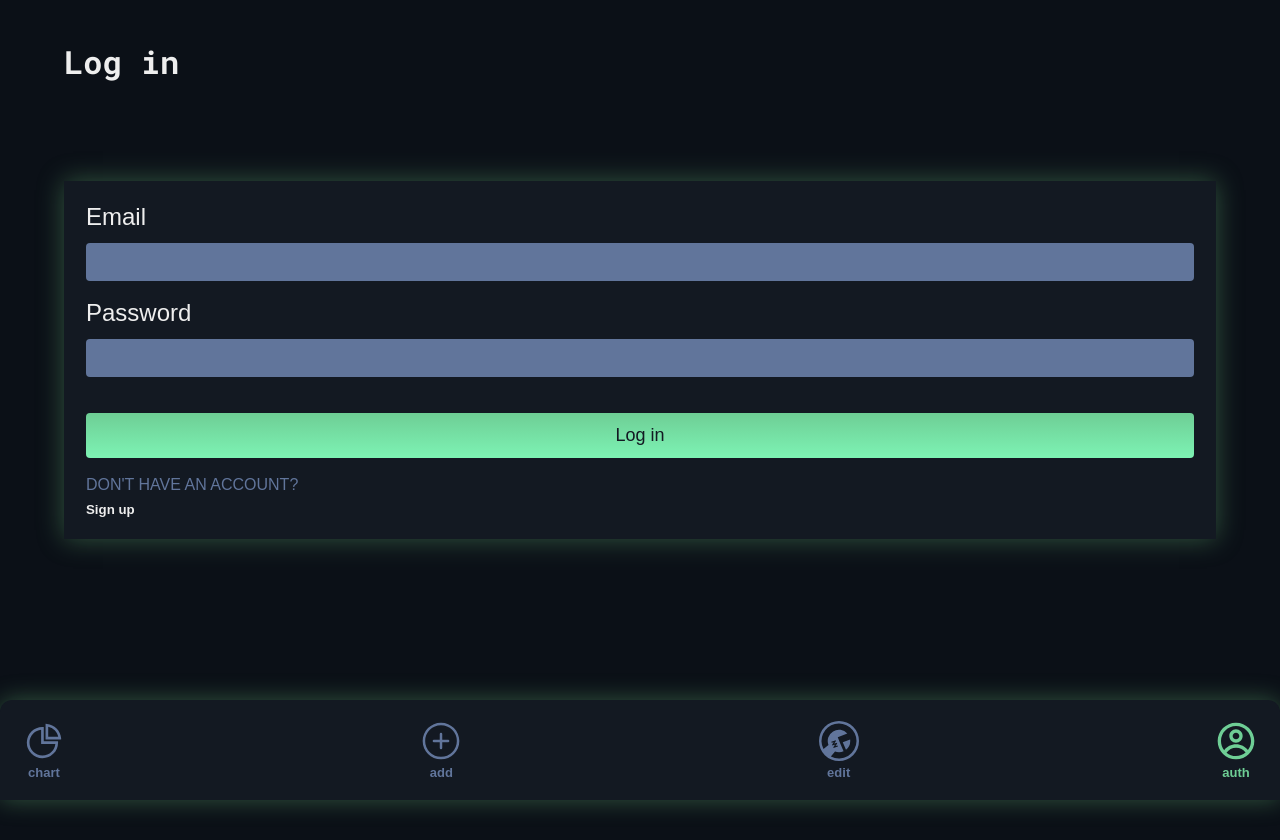
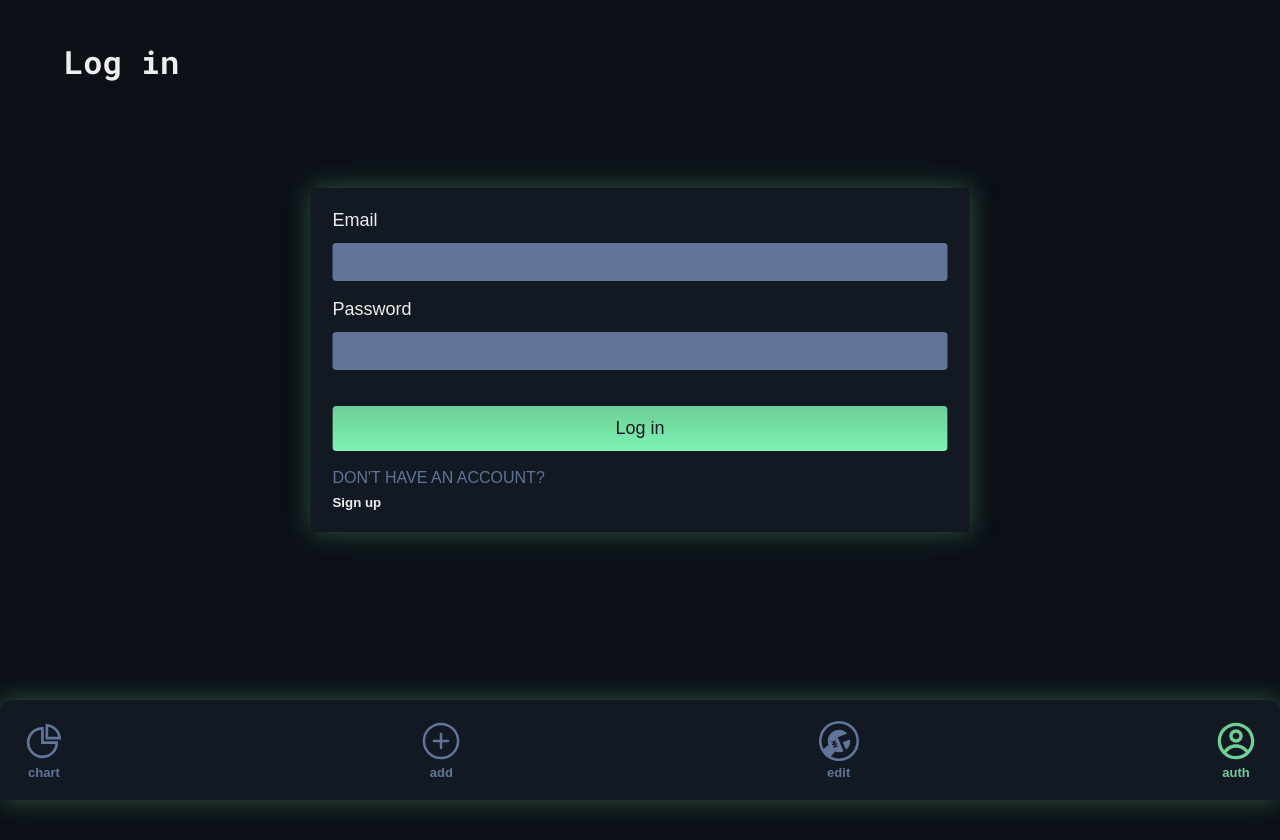
Before and after one commit to joeAmc/coin-watch, a React (Create React App) app in the folder client/: page / in a window 1280 px wide. Built offline with nearby package versions, Linux system fonts and the light colour scheme; no server answers.

Commit message:
container widths and label size

```diff
--- a/client/src/Components/Modal/Modal.css
+++ b/client/src/Components/Modal/Modal.css
@@ -5,6 +5,7 @@
   top: 45%;
   left: 50%;
   width: 90%;
+  max-width: 659px;
   transform: translate(-50%, -50%);
   z-index: 3;
   border: none;
--- a/client/src/Components/Piechart/Piechart.css
+++ b/client/src/Components/Piechart/Piechart.css
@@ -1,9 +1,5 @@
 .css-1xkz0he-MuiResponsiveChart-container {
   width: unset !important;
-}
-
-.custom-pie-chart {
-  fill: white !important;
 }
 
 .total-value h4 {
@@ -17,8 +13,3 @@
   display: flex;
   justify-content: center;
 }
-
-/* .css-veltv6-MuiPieArc-root {
-  stroke: #fdfafa;
-  color: red !important;
-} */
--- a/client/src/Components/SignOutForm /SignOutForm.css
+++ b/client/src/Components/SignOutForm /SignOutForm.css
@@ -6,6 +6,7 @@
   top: 45%;
   left: 50%;
   width: 90%;
+  max-width: 659px;
   transform: translate(-50%, -50%);
 }
 
--- a/client/src/index.css
+++ b/client/src/index.css
@@ -119,7 +119,7 @@ select {
 }
 
 label {
-  font-size: 24px;
+  font-size: 18px;
 }
 
 input {
@@ -134,6 +134,7 @@ form {
   top: 45%;
   left: 50%;
   width: 90%;
+  max-width: 659px;
   transform: translate(-50%, -50%);
 }
 
```
Also changed, not shown: client/src/Components/AuthForm/AuthForm.css (+0 -8 lines).
